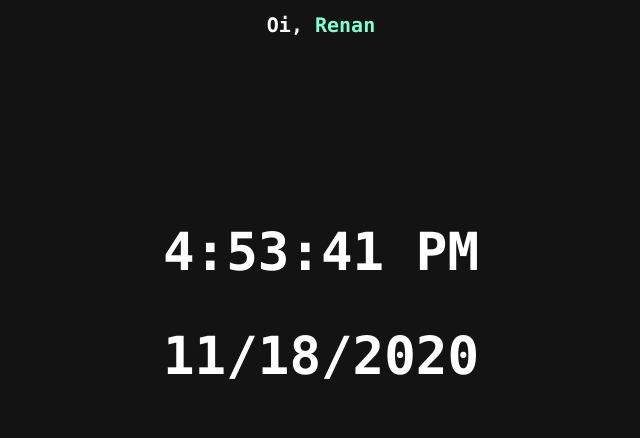
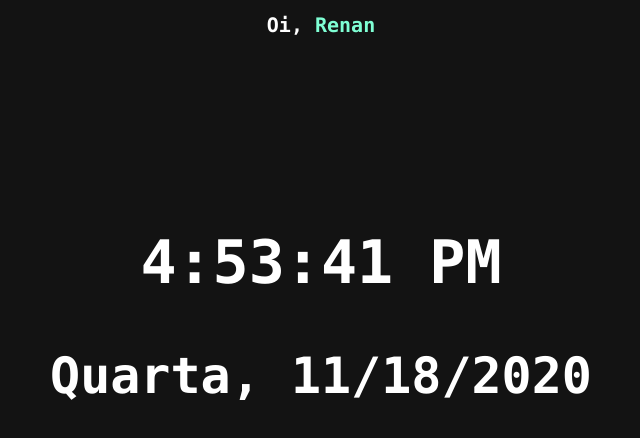
Before and after one commit to anorak-blkneko/react-test, a React app: page / in a window 1280 px wide. Shown: the whole page, without its empty margins (319-959 px from the left). Built offline with nearby package versions, Linux system fonts and the light colour scheme.

Commit message:
Functions became Class Components, added day of the week

```diff
--- a/public/index.html
+++ b/public/index.html
@@ -11,8 +11,6 @@
     <noscript>You need to enable JavaScript to run this app.</noscript>
 
     <div id="welcome"></div>
-    <div id="time"></div>
-    <div id="date"></div>
-
+    <div id="clock"></div>
   </body>
 </html>
--- a/src/index.css
+++ b/src/index.css
@@ -1,6 +1,6 @@
 body {
   background-color: #131313;
-  font-family: source-code-pro, Menlo, Monaco, Consolas, 'Courier New', monospace;
+  font-family: source-code-pro, Menlo, Monaco, Consolas, "Courier New", monospace;
   color: #fff;
   text-align: center;
 }
@@ -10,8 +10,12 @@ body {
   padding-bottom: 10%;
 }
 
-#time, #date {
-  font-size: 35px;
+#hora {
+  font-size: 60px;
+}
+
+#data {
+  font-size: 50px;
 }
 
 #usuario {
--- a/src/index.js
+++ b/src/index.js
@@ -2,30 +2,74 @@ import React from "react";
 import ReactDOM from "react-dom";
 import "./index.css";
 
-function Welcome(propriedade) {
+class Welcome extends React.Component {
+  render() {
     return (
       <h1>
-      Oi, <span id="usuario">{propriedade.nome}</span>
+        Oi, <span id="usuario">{this.props.nome}</span>
       </h1>
     );
   }
-const element_welcome = <Welcome nome="Renan" />;
-ReactDOM.render(element_welcome, document.getElementById("welcome"));
+}
 
-function tick() {
-  const element_clock = (
+class Clock extends React.Component {
+  constructor(props) {
+    super(props);
+    this.state = { data: new Date() };
+  }
+
+  componentDidMount() {
+    this.timerID = setInterval(() => this.tick(), 1000);
+  }
+
+  componentWillUnmount() {
+    clearInterval(this.timerID);
+  }
+
+  tick() {
+    this.setState({
+      data: new Date(),
+    });
+  }
+
+  render() {
+    var day = this.state.data.getDay();
+    var dayString;
+    switch (day) {
+      case 1:
+        dayString = "Segunda";
+        break;
+      case 2:
+        dayString = "Terça";
+        break;
+      case 3:
+        dayString = "Quarta";
+        break;
+      case 4:
+        dayString = "Quinta";
+        break;
+      case 5:
+        dayString = "Sexta";
+        break;
+      case 6:
+        dayString = "Sábado";
+        break;
+      default:
+        dayString = "Domingo";
+        break;
+    }
+
+    return (
       <div>
-      <h2>{new Date().toLocaleTimeString()}</h2>
+        <h2 id="hora">{this.state.data.toLocaleTimeString()}</h2>
+        <h2 id="data">
+          {dayString + ", " + this.state.data.toLocaleDateString()}
+        </h2>
       </div>
     );
-  ReactDOM.render(element_clock, document.getElementById("time"));
-
-  const element_date = (
-    <div>
-      <h2>{new Date().toLocaleDateString()}</h2>
-    </div>
-      );
-  ReactDOM.render(element_date, document.getElementById("date"));
+  }
 }
 
-setInterval(tick, 1000);
+ReactDOM.render(<Welcome nome={"Renan"} />, document.getElementById("welcome"));
+
+ReactDOM.render(<Clock />, document.getElementById("clock"));
```
Lines whose indentation alone changed are shown as unchanged.
